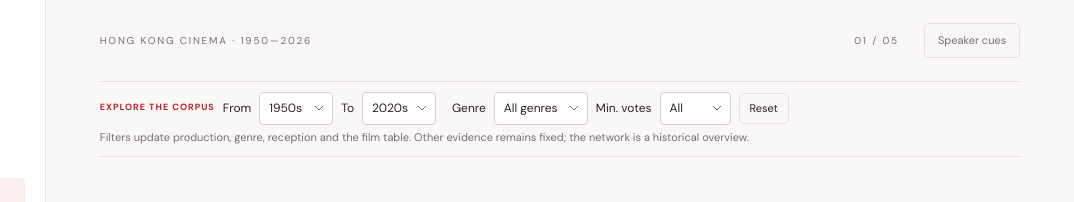
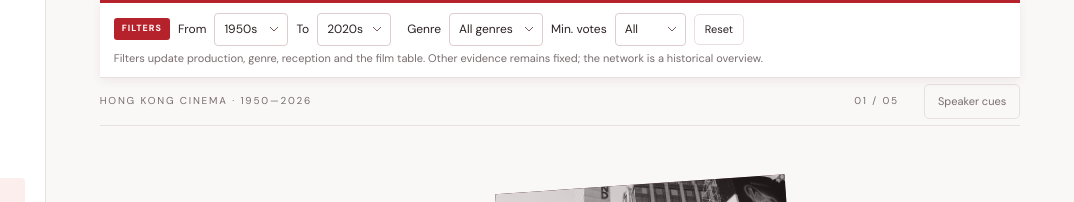
Before and after one commit to EarthWindandFire1/hk-cinema-web2, a plain HTML site: page index.html in a window 1280 px wide. Shown: the top 202 px of the page, 206-1280 px from the left. Drawn offline with nearby package versions, Linux system fonts and the light colour scheme; a web font is replaced by a local one.

Commit message:
Place film filters at the top from first paint

```diff
--- a/index.html
+++ b/index.html
@@ -1,6 +1,6 @@
 <!doctype html>
 <html lang="en">
-<head><meta charset="UTF-8"><meta name="viewport" content="width=device-width,initial-scale=1"><title>Fewer Films. What Changed? · Hong Kong Cinema</title><link rel="stylesheet" href="style.css"></head>
+<head><meta charset="UTF-8"><meta name="viewport" content="width=device-width,initial-scale=1"><title>Fewer Films. What Changed? · Hong Kong Cinema</title><link rel="stylesheet" href="style.css?v=top-filters-2"></head>
 <body>
 <aside class="sidebar">
   <a class="brand" href="#opening"><span class="brand-symbol">港</span><span>THE HONG KONG<br>CINEMA PROJECT</span></a>
@@ -15,12 +15,12 @@
   <div class="rail-bottom"><button id="present">Enter fullscreen</button><a href="presentation.md">Presentation script · 中文</a><span>COMP7507 · GROUP 31<br>1950—2026 · DATA STORY</span></div>
 </aside>
 <main>
-  <header class="topbar"><span>HONG KONG CINEMA · 1950—2026</span><div><span id="chapter-count">01 / 05</span><button id="notes-toggle" aria-pressed="false">Speaker cues</button></div></header>
   <div class="explore-controls" id="controls" role="region" aria-label="Film filters">
-    <div class="filter-fields" tabindex="0" role="group" aria-label="Film filter options"><div><span class="filter-label">EXPLORE THE CORPUS</span><label>From <select id="f-lo" aria-label="First decade"></select></label><label>To <select id="f-hi" aria-label="Last decade"></select></label></div>
+    <div class="filter-fields" tabindex="0" role="group" aria-label="Film filter options"><div><span class="filter-label">FILTERS</span><label>From <select id="f-lo" aria-label="First decade"></select></label><label>To <select id="f-hi" aria-label="Last decade"></select></label></div>
     <div><label>Genre <select id="f-genre" aria-label="Genre"></select></label><label>Min. votes <select id="f-votes" aria-label="Minimum votes"><option value="0">All</option><option value="100">100</option><option value="1000">1,000</option><option value="2000">2,000</option><option value="5000">5,000</option></select></label><button id="reset">Reset</button></div></div>
     <p>Filters update production, genre, reception and the film table. Other evidence remains fixed; the network is a historical overview.</p>
   </div>
+  <header class="topbar"><span>HONG KONG CINEMA · 1950—2026</span><div><span id="chapter-count">01 / 05</span><button id="notes-toggle" aria-pressed="false">Speaker cues</button></div></header>
   <section class="page opening" id="opening" aria-labelledby="opening-title">
     <div class="hero-copy"><div class="eyebrow">WHEN FILM PRODUCTION FALLS, WHAT CHANGES?</div><h1 id="opening-title">Fewer films.<br><em>What changed?</em></h1><p>A study of Hong Kong cinema, 1950–2026.<br>Genres. Collaboration. Audience response.</p><button class="primary" data-go="changing">Explore the evidence</button><div class="hero-meta">Our starting point: output falls, but ratings recover.</div></div>
     <div class="cinema-collage">
@@ -84,5 +84,5 @@
   <footer class="page-footer"><span>COMP7507 · GROUP 31</span><div><button id="chapter-prev">Previous chapter</button><button id="chapter-next">Next chapter</button></div></footer>
 </main>
 <div id="load-error" role="alert" hidden>The chart library could not load. Keep plotly.min.js beside index.html and reload.</div>
-<script src="plotly.min.js"></script><script src="data.js"></script><script src="hk_logic.js"></script><script src="app.js"></script>
+<script src="plotly.min.js"></script><script src="data.js"></script><script src="hk_logic.js"></script><script src="app.js?v=top-filters-2"></script>
 </body></html>
--- a/style.css
+++ b/style.css
@@ -24,7 +24,21 @@
   margin-top: 0;
   padding: 10px 0;
   gap: 4px;
-  background: var(--paper);
+  background: white;
+  border-top: 3px solid var(--brand);
+  border-bottom: 1px solid var(--line);
+  box-shadow: 0 3px 10px #45212712;
+  padding-inline: 14px;
+}
+.explore-controls .filter-label {
+  display: inline-block;
+  background: var(--brand);
+  color: white;
+  border-radius: 3px;
+  padding: 4px 8px;
+}
+.topbar {
+  height: 48px;
 }
 .explore-controls .filter-fields {
   width: 100%;
@@ -48,7 +62,7 @@
     white-space: nowrap;
   }
   .explore-controls {
-    padding: 5px 0;
+    padding: 5px 8px;
   }
   .explore-controls p {
     line-height: 1.3;
```
